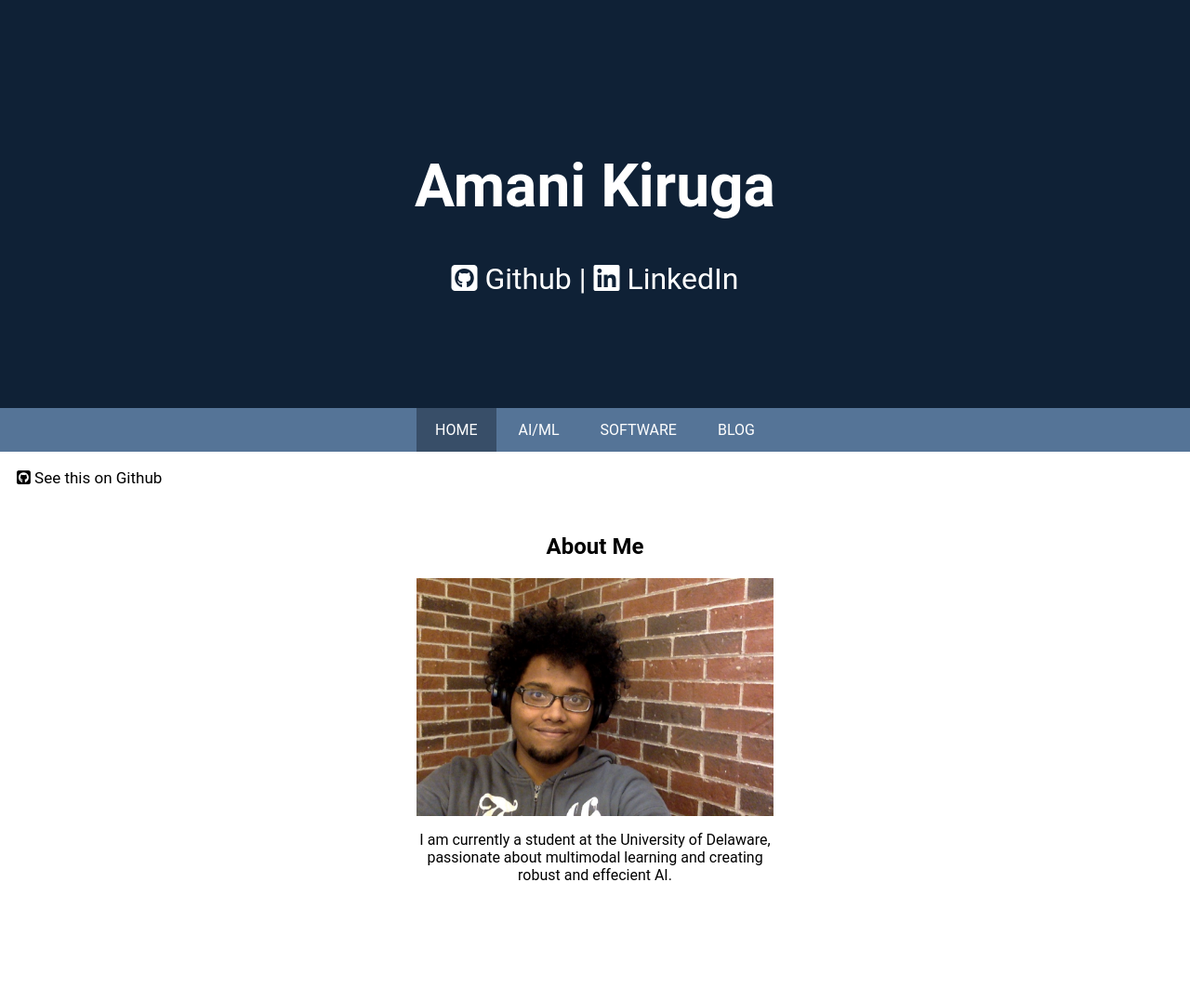
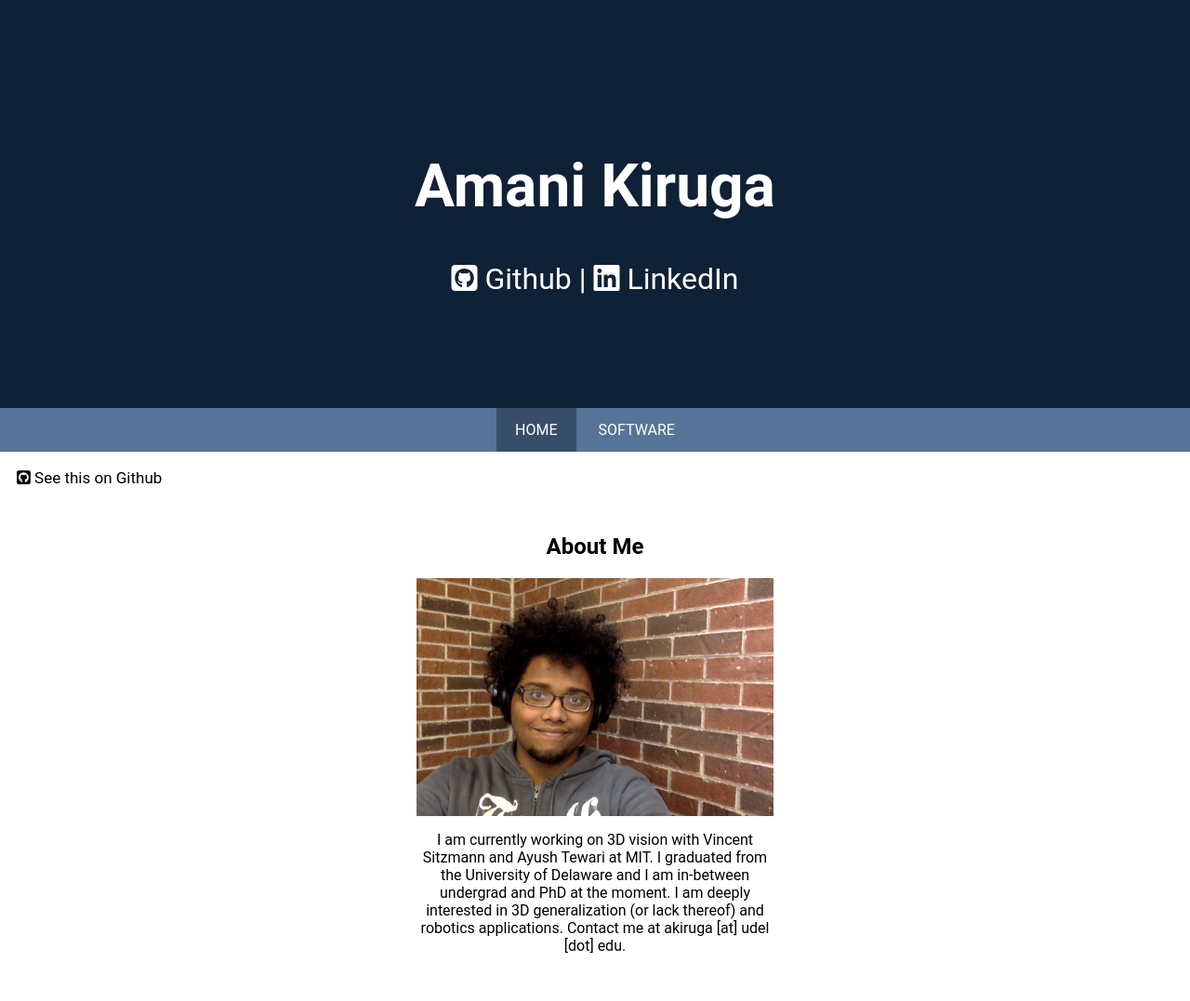
Before and after one commit to amanikiruga/amanikiruga.github.io, a Jekyll site: the page index.html, which Jekyll copies as it is, in a window 1280 px wide. Shown: the whole page at 93% size. Built offline with Jekyll 4.4.1, drawn with Linux system fonts in a browser that asks for light colours; nearby versions of some CDN libraries; before the commit the page ends 1001 px from its top, so only the background shows below that.

Commit message:
remove dead pages and change info

```diff
--- a/_layouts/post.html
+++ b/_layouts/post.html
@@ -11,9 +11,6 @@
     <body>
         <div class="header-other navbar">
             <a href="/">HOME</a>
-            <a href="/aiml">AI/ML</a>
-            <a href="/software.html" class="active">SOFTWARE</a>
-            <a href="/blog">BLOG</a>
             <a href="/" id="logo" class="left">Amani Kiruga</a>
         </div>
 
--- a/index.html
+++ b/index.html
@@ -30,9 +30,7 @@
         </div>
         <div class="navbar">
             <a href="#" class="active">HOME</a>
-            <a href="#">AI/ML</a>
             <a href="/software/changelog">SOFTWARE</a>
-            <a href="#">BLOG</a>
         </div>
         <div class="portfolio-github">
             <a
@@ -46,9 +44,9 @@
             <img src="res/head.jpg" alt="head image" class="head" />
 
             <p class="head">
-                I am currently a student at the University of Delaware,
-                passionate about multimodal learning and creating robust and
-                effecient AI.
+                I am currently working on 3D vision with Vincent Sitzmann and Ayush Tewari at MIT. I graduated from the University of Delaware and I am in-between undergrad and PhD at the moment.
+                I am deeply interested in 3D generalization (or lack thereof) and robotics applications.
+                Contact me at akiruga [at] udel [dot] edu.
             </p>
         </div>
     </body>
```
